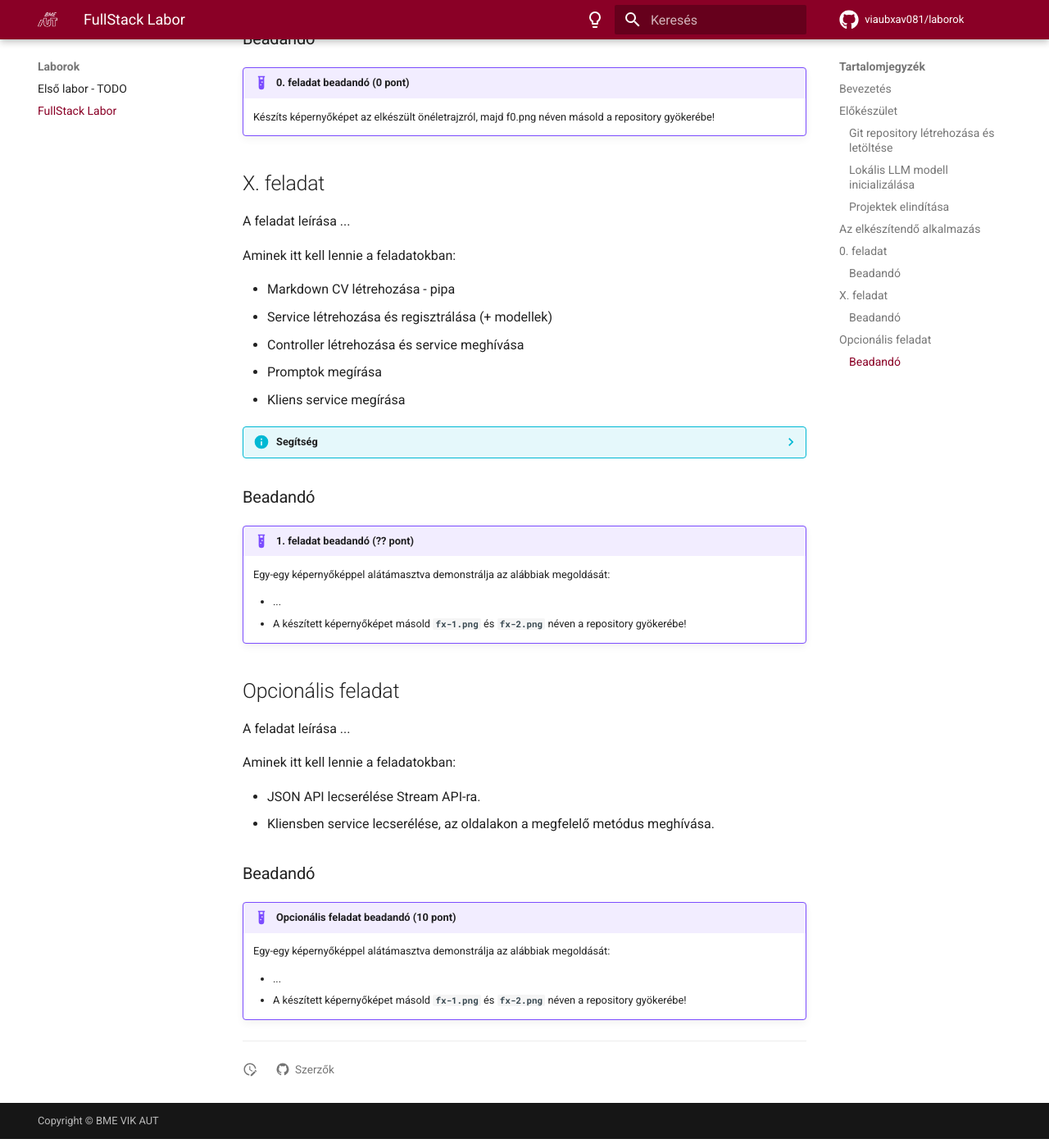
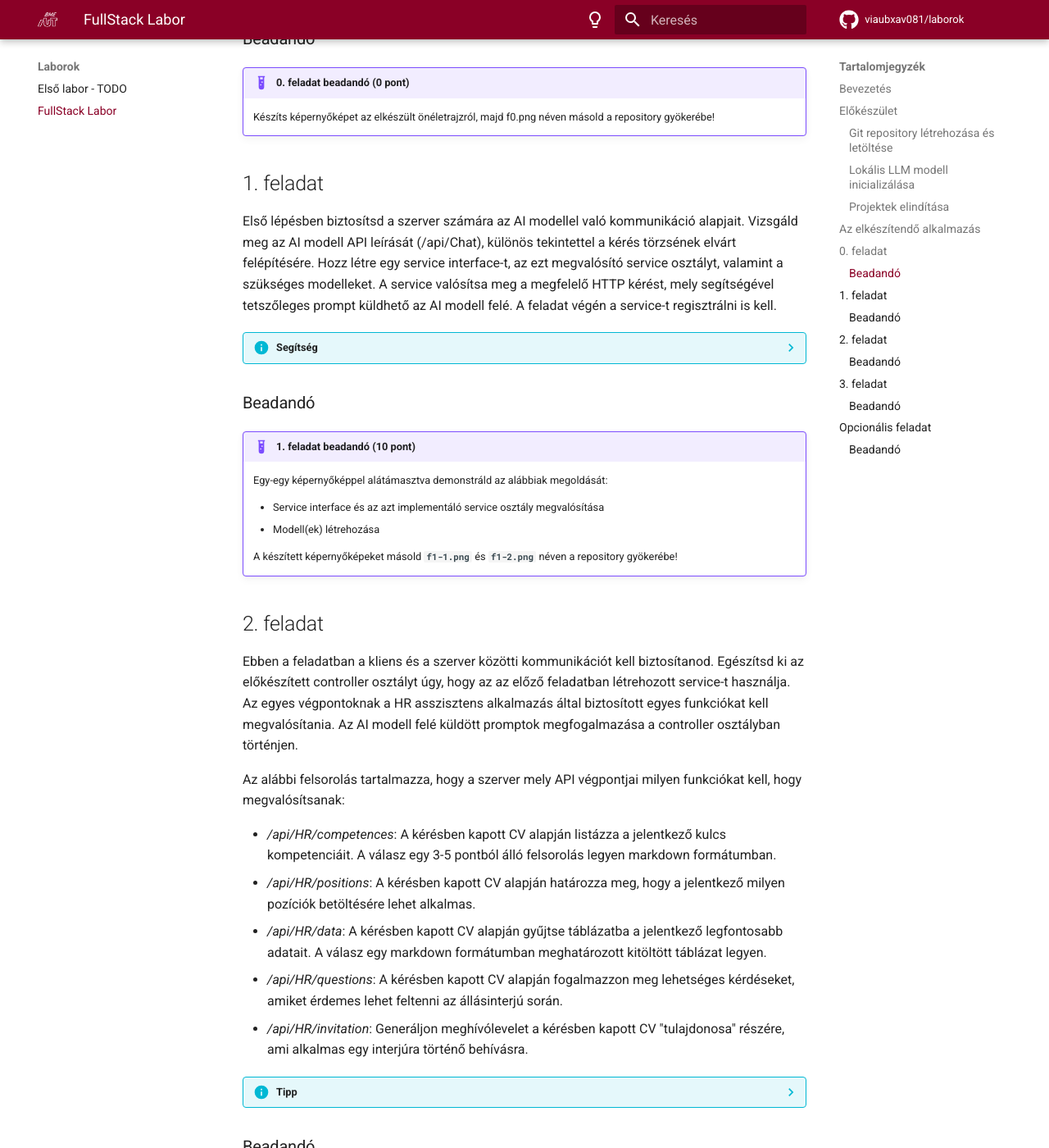
Before and after one commit to VIAUBXAV081/laborok, an MkDocs documentation site: the page built from docs/laborok/2/index.md, in a window 1280 px wide and 1400 px high, scrolled down 3203 px. Shown: the whole window at 82% size. Built offline with MkDocs 1.6.1 and Material for MkDocs 9.7.7, drawn with Linux system fonts in a browser that asks for light colours; comment, search, counter and statistics services are not loaded; some of the changed text lies outside the part shown.

Commit message:
full stack labor

```diff
--- a/docs/laborok/2/index.md
+++ b/docs/laborok/2/index.md
@@ -82,43 +82,84 @@ Az alkalmazás funkcióinak teszteléséhez elengedhetetlen egy markdown önéle
 !!! example "0. feladat beadandó (0 pont)"
     Készíts képernyőképet az elkészült önéletrajzról, majd f0.png néven másold a repository gyökerébe!
 
+## 1. feladat
 
-## X. feladat
-
-A feladat leírása ...
-
-Aminek itt kell lennie a feladatokban:
-
-- Markdown CV létrehozása - pipa
-- Service létrehozása és regisztrálása (+ modellek)
-- Controller létrehozása és service meghívása
-- Promptok megírása
-- Kliens service megírása
+Első lépésben biztosítsd a szerver számára az AI modellel való kommunikáció alapjait. Vizsgáld meg az AI modell API leírását (/api/Chat), különös tekintettel a kérés törzsének elvárt felépítésére. Hozz létre egy service interface-t, az ezt megvalósító service osztályt, valamint a szükséges modelleket. A service valósítsa meg a megfelelő HTTP kérést, mely segítségével tetszőleges prompt küldhető az AI modell felé. A feladat végén a service-t regisztrálni is kell.
 
 ??? info "Segítség"
-    Segítség, tippek ...stb.
+    Az */api/Chat/Stream* végponttal egyelőre nem kell foglalkoznod, az csak az opcionális feladathoz tartozik.
 
 ### Beadandó
 
-!!! example "1. feladat beadandó (?? pont)"
-    Egy-egy képernyőképpel alátámasztva demonstrálja az alábbiak megoldását:
+!!! example "1. feladat beadandó (10 pont)"
+    Egy-egy képernyőképpel alátámasztva demonstráld az alábbiak megoldását:
 
-    * ...
-    * A készített képernyőképet másold **`fx-1.png`** és **`fx-2.png`** néven a repository gyökerébe!
+    * Service interface és az azt implementáló service osztály megvalósítása
+    * Modell(ek) létrehozása
+
+    A készített képernyőképeket másold **`f1-1.png`** és **`f1-2.png`** néven a repository gyökerébe!
+
+## 2. feladat
+
+Ebben a feladatban a kliens és a szerver közötti kommunikációt kell biztosítanod. Egészítsd ki az előkészített controller osztályt úgy, hogy az az előző feladatban létrehozott service-t használja. Az egyes végpontoknak a HR asszisztens alkalmazás által biztosított egyes funkciókat kell megvalósítania. Az AI modell felé küldött promptok megfogalmazása a controller osztályban történjen.
+
+Az alábbi felsorolás tartalmazza, hogy a szerver mely API végpontjai milyen funkciókat kell, hogy megvalósítsanak:
+
+- */api/HR/competences*: A kérésben kapott CV alapján listázza a jelentkező kulcs kompetenciáit. A válasz egy 3-5 pontból álló felsorolás legyen markdown formátumban.
+- */api/HR/positions*: A kérésben kapott CV alapján határozza meg, hogy a jelentkező milyen pozíciók betöltésére lehet alkalmas.
+- */api/HR/data*: A kérésben kapott CV alapján gyűjtse táblázatba a jelentkező legfontosabb adatait. A válasz egy markdown formátumban meghatározott kitöltött táblázat legyen.
+- */api/HR/questions*: A kérésben kapott CV alapján fogalmazzon meg lehetséges kérdéseket, amiket érdemes lehet feltenni az állásinterjú során.
+- */api/HR/invitation*: Generáljon meghívólevelet a kérésben kapott CV "tulajdonosa" részére, ami alkalmas egy interjúra történő behívásra.
+
+??? info "Tipp"
+    Az egyes végpontoknak által meghívott service osztály Dependency Injection (DI) használatával legyen regisztrálva.
+
+### Beadandó
+
+!!! example "2. feladat beadandó (15 pont)"
+    Képernyőképekkel alátámasztva demonstráld a controller osztály megvalósítását:
+
+    * Controller osztály kódja
+    * Server API egyes végpontjait meghívva kapott eredmények (swagger segítségével kipróbálva). Minden végponthoz készíts külön képernyőképet.
+
+    A készített képernyőképet másold **`f2-1.png`** és **`f2-2.png`** – **`f2-6.png`** néven a repository gyökerébe!
+
+## 3. feladat
+
+Az alkalmazás megvalósításának utolsó lépéseként tedd működővé az egyes funkciókat az előző feladatban létrehozott API hívások segítségével. Ehhez egészítsd ki a kliens service osztályát a megfelelő HTTP kérésekkel.
+
+??? info "Tipp"
+    A megoldás színvonalát emeli, ha figyelsz a felesleges kódismétlés elkerülésére.
+
+### Beadandó
+
+!!! example "3. feladat beadandó (10 pont)"
+    Képernyőképekkel alátámasztva demonstráld a kliens service osztályának megvalósítását:
+
+    * Kliens service osztályának kódja
+    * Kliens *Overview* oldala az eredményekkel
+    * Kliens *Interview* oldala az eredményekkel
+
+    A készített képernyőképet másold **`f3-1.png`**, **`f3-2.png`** és **`f3-3.png`** néven a repository gyökerébe!
+
 
 ## Opcionális feladat
 
-A feladat leírása ...
+Opcionális feladatként alakítsd át/egészítsd ki úgy az alkalmazást, hogy az AI modell válaszát JSON helyett stream formájában kapod meg. Ennek eredményeként a kliens felületén az egyes funkciók válaszként kapott szövege nem egyszerre, hanem folyamatosan "gépelve" kell, hogy megjelenjen. (Hasonlóképp, mint pl. a ChatGPT esetén.)
 
-Aminek itt kell lennie a feladatokban:
+??? info "Tipp"
+    Feladatok checklist:
 
-- JSON API lecserélése Stream API-ra.
-- Kliensben service lecserélése, az oldalakon a megfelelő metódus meghívása.
+    - JSON API lecserélése Stream API-ra.
+    - Kliensben service lecserélése.
+    - Az oldalakon a megfelelő metódus meghívása.
 
 ### Beadandó
 
 !!! example "Opcionális feladat beadandó (10 pont)"
-    Egy-egy képernyőképpel alátámasztva demonstrálja az alábbiak megoldását:
+    Egy-egy képernyőképpel alátámasztva demonstráld az alábbiak megoldását:
 
-    * ...
-    * A készített képernyőképet másold **`fx-1.png`** és **`fx-2.png`** néven a repository gyökerébe!
+    * Módosított kódfájlok (módosításokat jól láthatóan jelölve)
+    * Kliens oldalairól képernyőkép, ahol a válaszoknak még csak egy része érkezett meg.
+
+    A készített képernyőképeket másold **`fo-x.png`** néven a repository gyökerébe! A korábbiakhoz hasonlóan x a készített kép sorszáma legyen, 1-től kezdődően.
```
